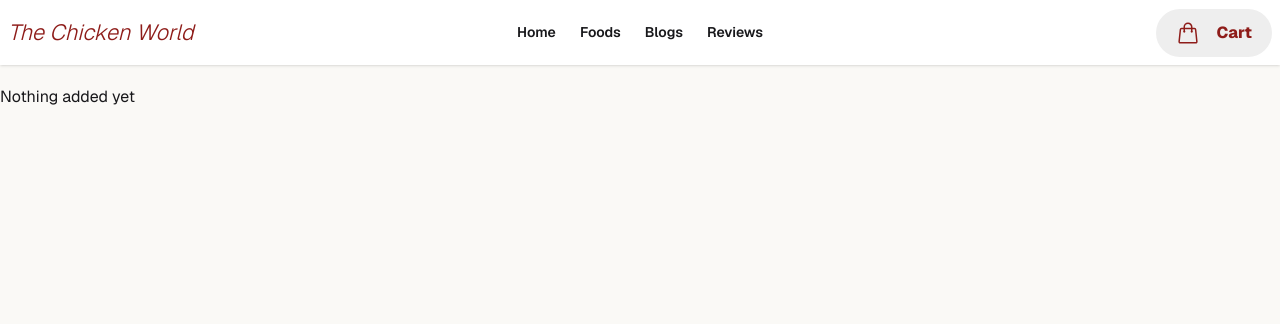
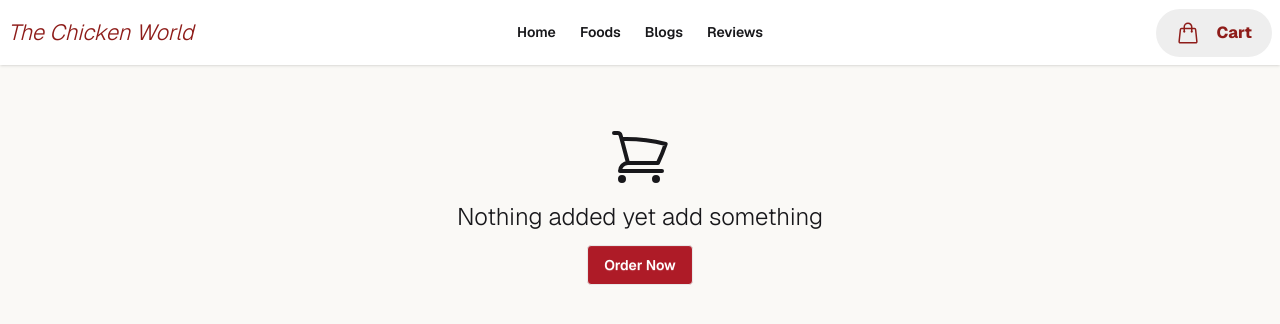
Before and after one commit to codeHasib/food-app-nextjs, a Next.js app: page /cart in a window 1280 px wide. Shown: the top 324 px of the page. Built offline with nearby package versions, Linux system fonts and the light colour scheme.

Commit message:
added cart section and dont remember what was added

```diff
--- a/src/app/cart/page.jsx
+++ b/src/app/cart/page.jsx
@@ -3,18 +3,51 @@
 import { useContext } from "react";
 import { Context } from "../Context/useContext";
 import CartItem from "@/components/CartItem";
+import Link from "next/link";
 
 const CartPage = () => {
   const { cartItems, setCartItems } = useContext(Context);
+  const totalPrice = cartItems.reduce((acc, runn) => acc + runn.price, 0);
   return (
     <>
-    <div className="container mx-auto space-y-4">
+      <div className="container mx-auto space-y-4 px-3">
         {cartItems.length > 0 ? (
           cartItems.map((item, ind) => (
             <CartItem key={ind} food={item}></CartItem>
           ))
         ) : (
-        <div> Nothing added yet </div>
+          <div className="p-10 text-center space-y-3">
+            <div className="flex justify-center items-center">
+              <svg
+                xmlns="http://www.w3.org/2000/svg"
+                fill="none"
+                viewBox="0 0 24 24"
+                strokeWidth={1.5}
+                stroke="currentColor"
+                className="size-16"
+              >
+                <path
+                  strokeLinecap="round"
+                  strokeLinejoin="round"
+                  d="M2.25 3h1.386c.51 0 .955.343 1.087.835l.383 1.437M7.5 14.25a3 3 0 0 0-3 3h15.75m-12.75-3h11.218c1.121-2.3 2.1-4.684 2.924-7.138a60.114 60.114 0 0 0-16.536-1.84M7.5 14.25 5.106 5.272M6 20.25a.75.75 0 1 1-1.5 0 .75.75 0 0 1 1.5 0Zm12.75 0a.75.75 0 1 1-1.5 0 .75.75 0 0 1 1.5 0Z"
+                />
+              </svg>
+            </div>
+            <h2 className="text-2xl font-light">
+              Nothing added yet add something
+            </h2>{" "}
+            <Link href={"/foods/all"}>
+              <button className="btn bg-[#ae1b27] text-white">Order Now</button>
+            </Link>
+          </div>
+        )}
+        {cartItems.length > 0 ? (
+          <div className="flex justify-between items-center py-10 px-4">
+            <h2 className="text-2xl font-semibold">Total Price:-</h2>
+            <h3 className="text-xl font-extrabold">${totalPrice}</h3>
+          </div>
+        ) : (
+          ""
         )}
       </div>
     </>
--- a/src/app/foodDetails/[foodId]/page.jsx
+++ b/src/app/foodDetails/[foodId]/page.jsx
@@ -1,10 +1,30 @@
 "use client";
 
+import FoodDetails from "@/components/FoodDetails";
 import { useParams } from "next/navigation";
+import { useEffect, useState } from "react";
 
 const FoodDetailsPage = () => {
   const { foodId } = useParams();
-  return <div>this is about food no: - {foodId} </div>;
+  const [food, setFood] = useState(null);
+  useEffect(() => {
+    const fetchData = async () => {
+      const res = await fetch(
+        `https://phi-lab-server.vercel.app/api/v1/lab/foods/${foodId}`,
+      );
+      const data = await res.json();
+      console.log(data.data);
+      setFood(data.data);
+    };
+    fetchData();
+    console.log(food)
+  }, [foodId]);
+
+  return (
+    <>
+      <FoodDetails currentFood={food}></FoodDetails>
+    </>
+  );
 };
 
 export default FoodDetailsPage;
--- a/src/components/Tab.jsx
+++ b/src/components/Tab.jsx
@@ -57,7 +57,7 @@ const Tab = () => {
   );
   return (
     <>
-      <ul className="flex justify-center items-center gap-5">{links}</ul>
+      <ul className="flex justify-center items-center gap-5 flex-wrap">{links}</ul>
     </>
   );
 };
```
Also changed, not shown: src/components/CartItem.jsx (+3 -3 lines), src/components/FoodDetails.jsx (added, +37 -0 lines). Lines whose indentation alone changed are shown as unchanged.
